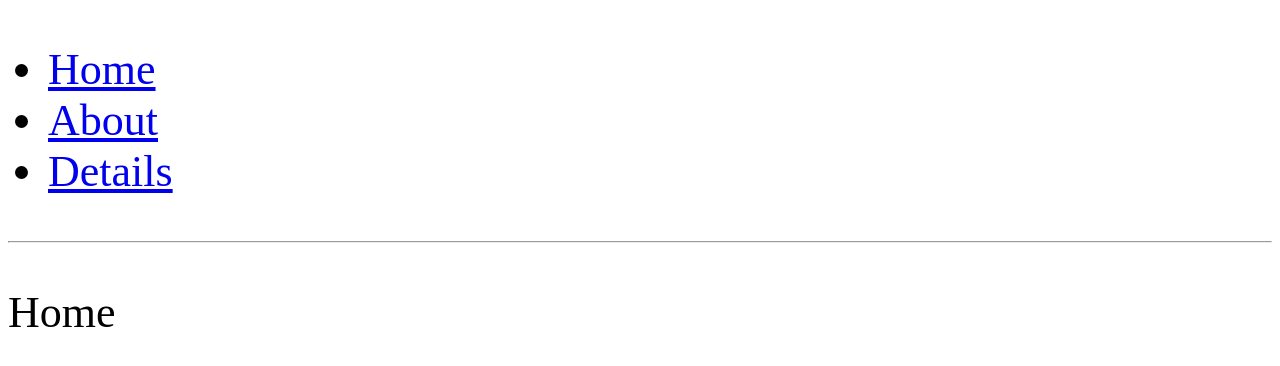
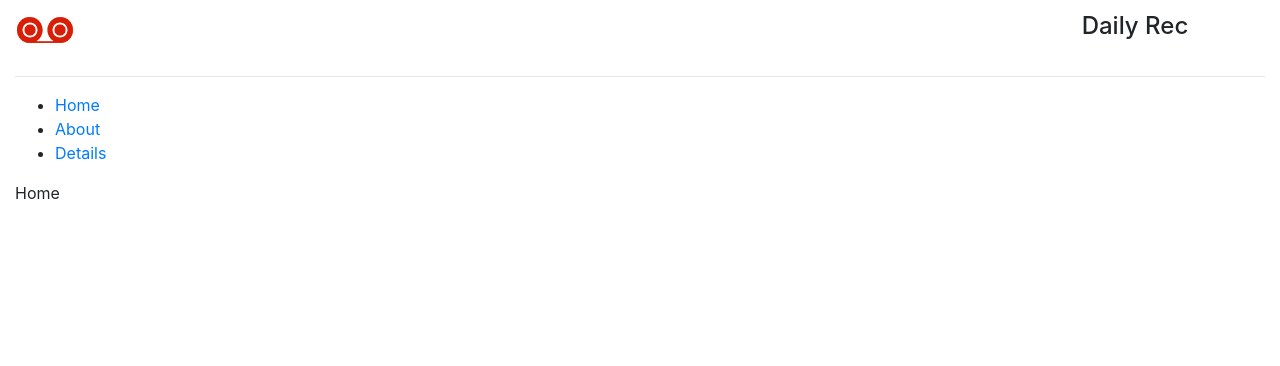
Before and after one commit to Dreamer0526/daily-rec, a React (Create React App) app: page / in a window 1280 px wide. Shown: the top 366 px of the page. Built offline with nearby package versions, Linux system fonts and the light colour scheme.

Commit message:
add reactstrap as a dependency; add header;

```diff
--- a/package.json
+++ b/package.json
@@ -4,12 +4,13 @@
   "private": true,
   "dependencies": {
     "axios": "^0.18.0",
+    "bootstrap": "^4.1.3",
     "node-sass": "^4.10.0",
     "react": "^16.6.3",
-    "react-bootstrap": "^0.32.4",
     "react-dom": "^16.6.3",
     "react-router-dom": "^4.3.1",
-    "react-scripts": "2.1.1"
+    "react-scripts": "2.1.1",
+    "reactstrap": "^6.5.0"
   },
   "scripts": {
     "start": "concurrently 'npm run client' 'npm run server'",
--- a/src/App.jsx
+++ b/src/App.jsx
@@ -1,6 +1,7 @@
 import React, { Component } from "react";
 import { BrowserRouter, Route, Link } from "react-router-dom";
 
+import Header from "./components/Header";
 import Home from "./pages/Home";
 import About from "./pages/About";
 import Details from "./pages/Details";
@@ -9,7 +10,8 @@ class App extends Component {
   render() {
     return (
       <BrowserRouter>
-        <div>
+        <div class="container-fluid">
+          <Header />
           <ul>
             <li>
               <Link to="/">Home</Link>
@@ -21,7 +23,6 @@ class App extends Component {
               <Link to="/details">Details</Link>
             </li>
           </ul>
-          <hr />
           <Route exact path="/" component={Home} />
           <Route path="/about" component={About} />
           <Route path="/details" component={Details} />
--- /dev/null
+++ b/src/components/Header.jsx
@@ -0,0 +1,24 @@
+import React, { Component } from "react";
+import { Row, Col } from "reactstrap";
+
+import logoUrl from "../static/images/logo.png";
+
+class Header extends Component {
+  render() {
+    return (
+      <div id="app-header">
+        <Row className="align-items-center">
+          <Col xs="4">
+            <img id="app-logo" src={logoUrl} alt="logo" />
+          </Col>
+          <Col xs={{ size: 2, offset: 6 }}>
+            <h4>Daily Rec</h4>
+          </Col>
+        </Row>
+        <hr />
+      </div>
+    );
+  }
+}
+
+export default Header;
--- a/src/css/_app-styleguide.scss
+++ /dev/null
@@ -1,3 +0,0 @@
-#root {
-  font-size: 44px
-}
--- /dev/null
+++ b/src/css/app-styleguide.scss
@@ -0,0 +1,3 @@
+#app-logo {
+  width: 60px
+}
--- a/src/index.js
+++ b/src/index.js
@@ -2,6 +2,7 @@ import React from 'react';
 import ReactDOM from 'react-dom';
 import App from './App.jsx';
 
-import "./css/_app-styleguide.scss";
+import 'bootstrap/dist/css/bootstrap.min.css';
+import "./css/app-styleguide.scss";
 
 ReactDOM.render( < App / > , document.getElementById('root'));
--- a/webpack.config.dev.js
+++ b/webpack.config.dev.js
@@ -8,7 +8,7 @@ module.exports = {
   },
   module: {
     loaders: [{
-      test: /\.js$/,
+      test: /\.(js|jsx)$/,
       exclude: /node_modules/,
       loader: 'babel-loader',
       query: {
```
Also changed, not shown: src/components/Layout.jsx (added, +31 -0 lines), src/static/images/logo-outline.png (added), src/static/images/logo.png (added).
